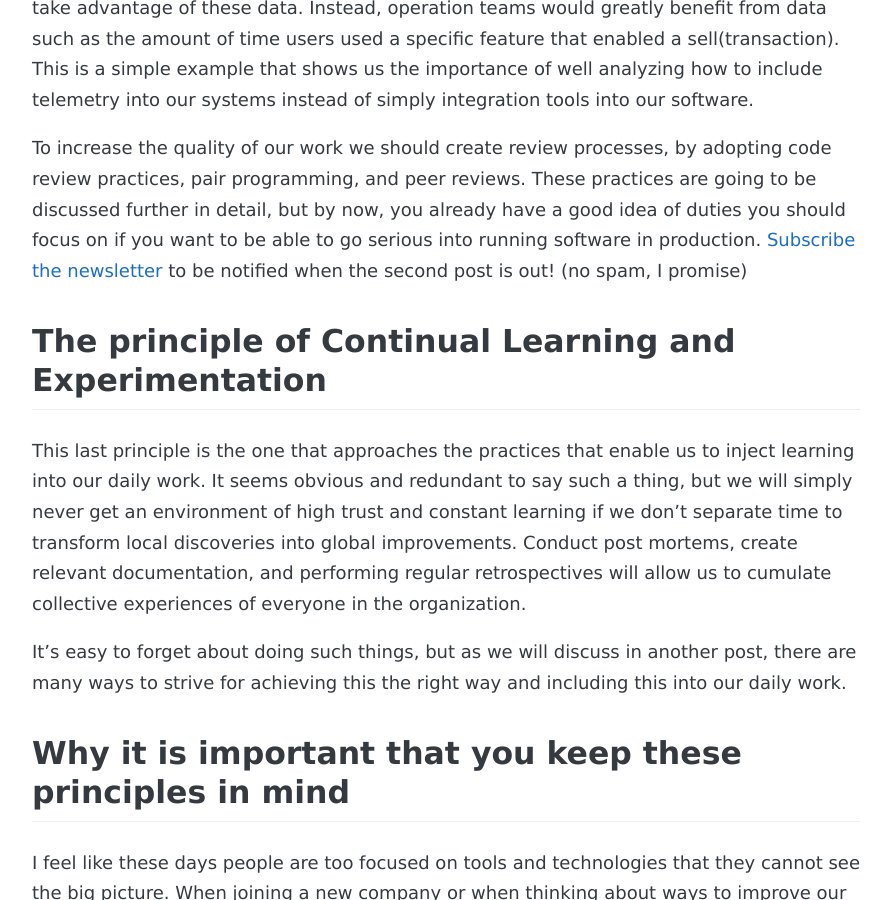
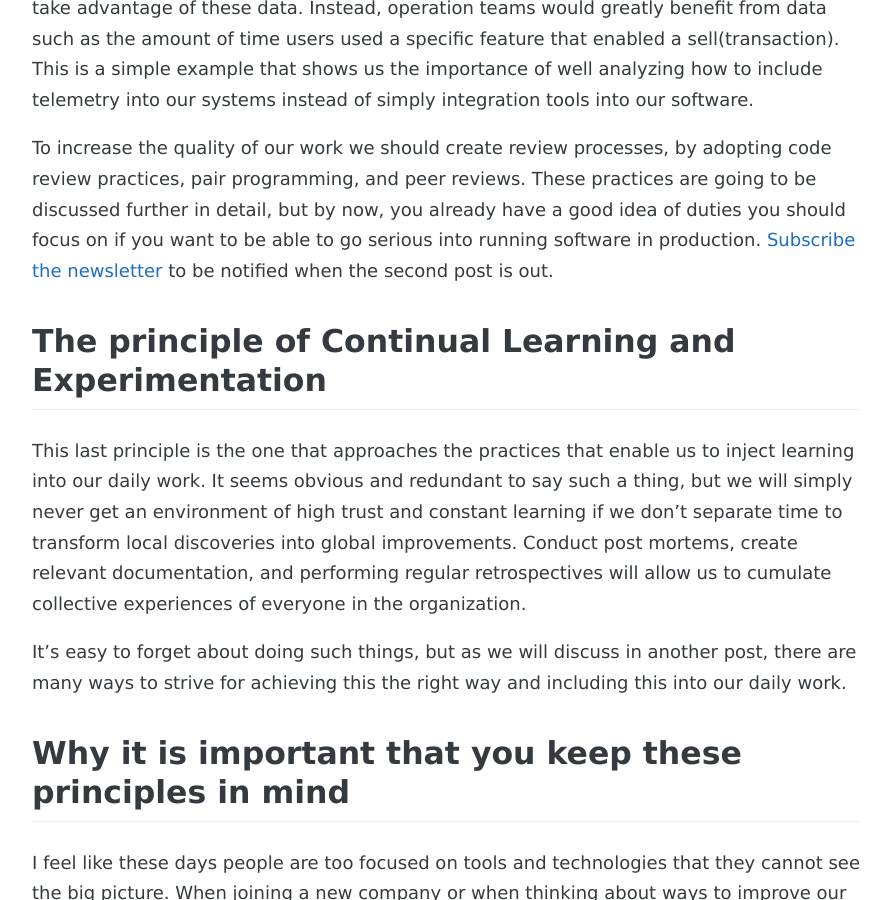
Before and after one commit to andreybleme/andreybleme.github.io, a Jekyll site: the page built from _posts/2020-06-30-the-principles-of-devops.markdown, in a window 1280 px wide and 900 px high, scrolled down 3012 px. Shown: the whole window, without its empty margins (194-1084 px from the left). Built offline with Jekyll 4.4.1, drawn with Linux system fonts in a browser that asks for light colours; nearby versions of some CDN libraries; some web fonts are replaced; comment, search, counter and statistics services are not loaded.

```diff
--- a/_posts/2020-06-30-the-principles-of-devops.markdown
+++ b/_posts/2020-06-30-the-principles-of-devops.markdown
@@ -50,7 +50,7 @@
 
 To achieve this we must create telemetry into our systems, to be able to see and solve problems based on real data, not on people guesses. When focusing on this second principle, it's important to analyze the best metrics we want to track to make sure we have information not only for engineering teams, but also for operation folks: developers may be interested in getting information about the number of login failures during a specific time period, server CPU usage during a peak and such, but operations teams probably will not take advantage of these data. Instead, operation teams would greatly benefit from data such as the amount of time users used a specific feature that enabled a sell(transaction). This is a simple example that shows us the importance of well analyzing how to include telemetry into our systems instead of simply integration tools into our software.
 
-To increase the quality of our work we should create review processes, by adopting code review practices, pair programming, and peer reviews. These practices are going to be discussed further in detail, but by now, you already have a good idea of duties you should focus on if you want to be able to go serious into running software in production. [Subscribe the newsletter](https://andreybleme.substack.com/) to be notified when the second post is out! (no spam, I promise)
+To increase the quality of our work we should create review processes, by adopting code review practices, pair programming, and peer reviews. These practices are going to be discussed further in detail, but by now, you already have a good idea of duties you should focus on if you want to be able to go serious into running software in production. [Subscribe the newsletter](https://andreybleme.substack.com/) to be notified when the second post is out.
 
 
 The principle of Continual Learning and Experimentation
```
Also changed, not shown: other parts of _posts/2020-06-30-the-principles-of-devops.markdown (+1 -1 lines).
